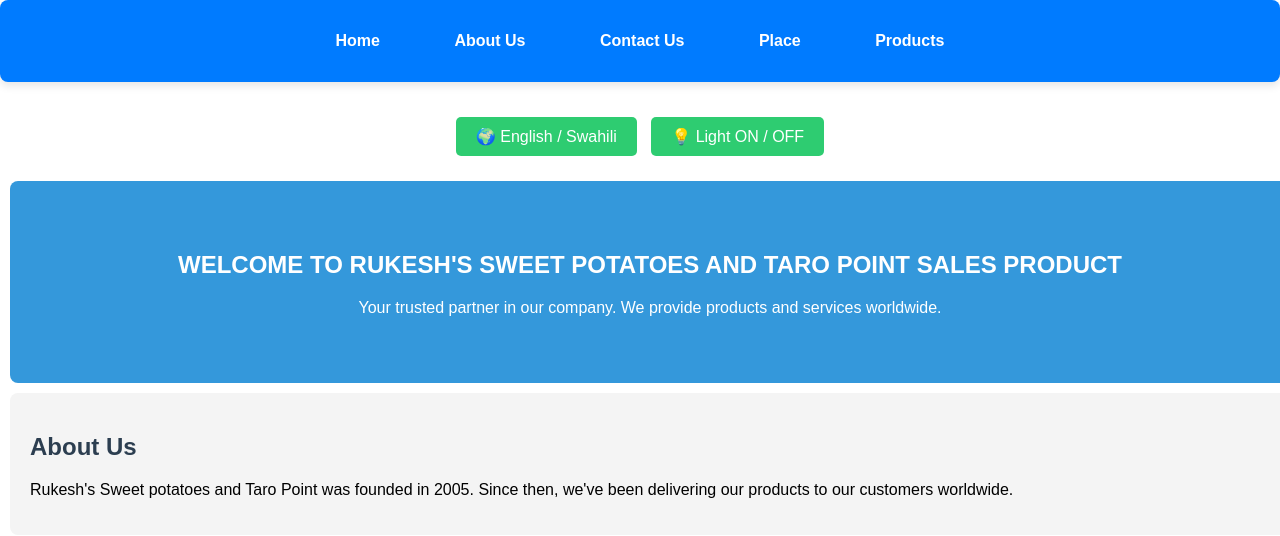
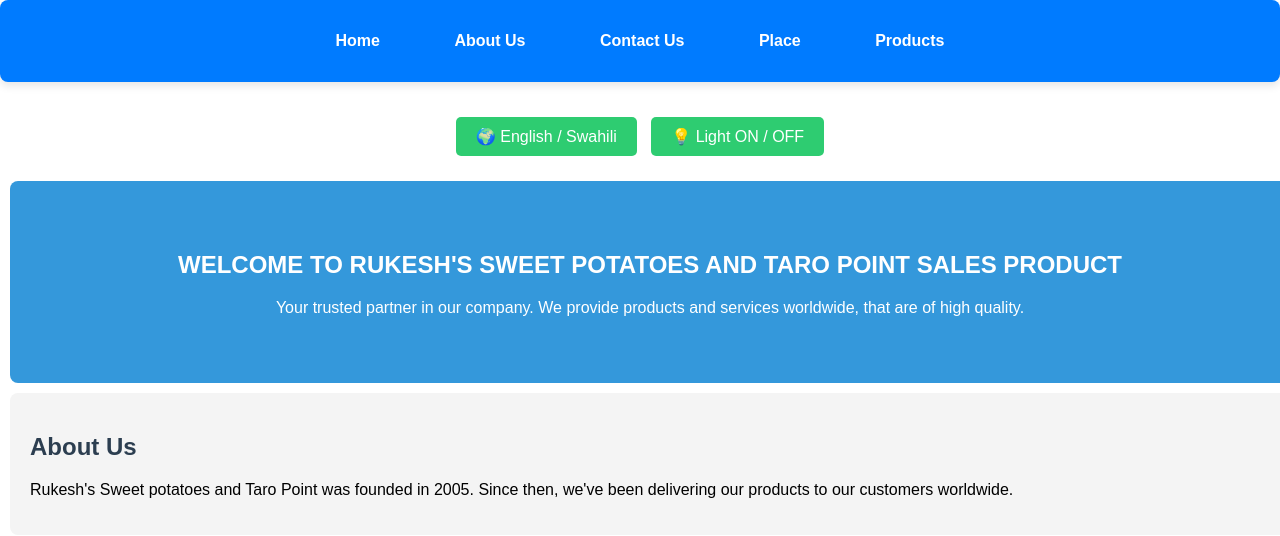
Before and after one commit to MaryhanProgrammer-rgb/project, a plain HTML site: page index.html in a window 1280 px wide. Drawn offline with Linux system fonts and the light colour scheme.

Commit message:
Fix: the homeText

```diff
--- a/index.html
+++ b/index.html
@@ -124,7 +124,7 @@
       WELCOME TO RUKESH'S SWEET POTATOES AND TARO POINT SALES PRODUCT
     </h1>
     <p id="homeText">
-      Your trusted partner in our company. We provide products and services worldwide.
+      Your trusted partner in our company. We provide products and services worldwide, that are of high quality.
     </p>
   </section>
 
```
